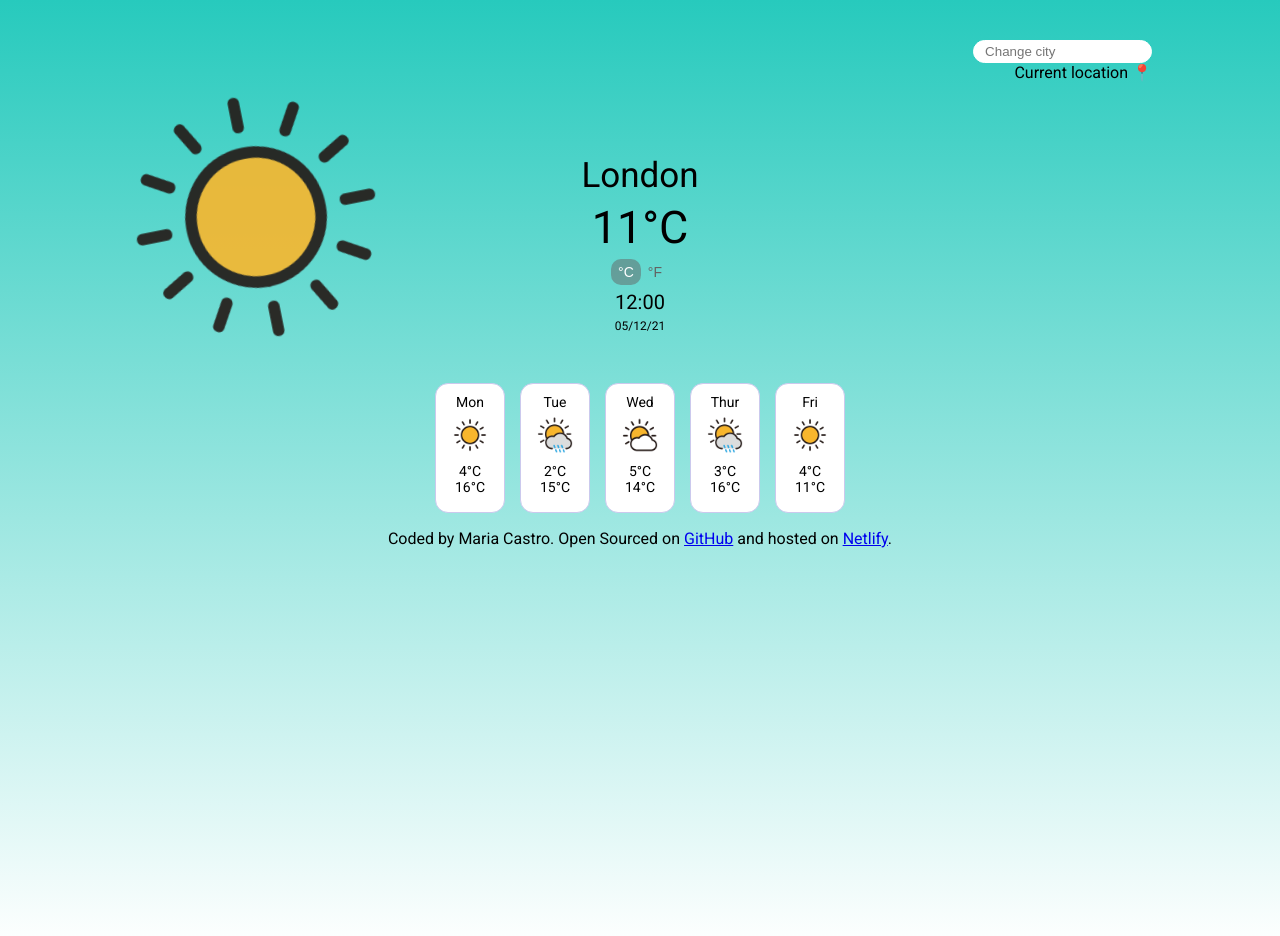
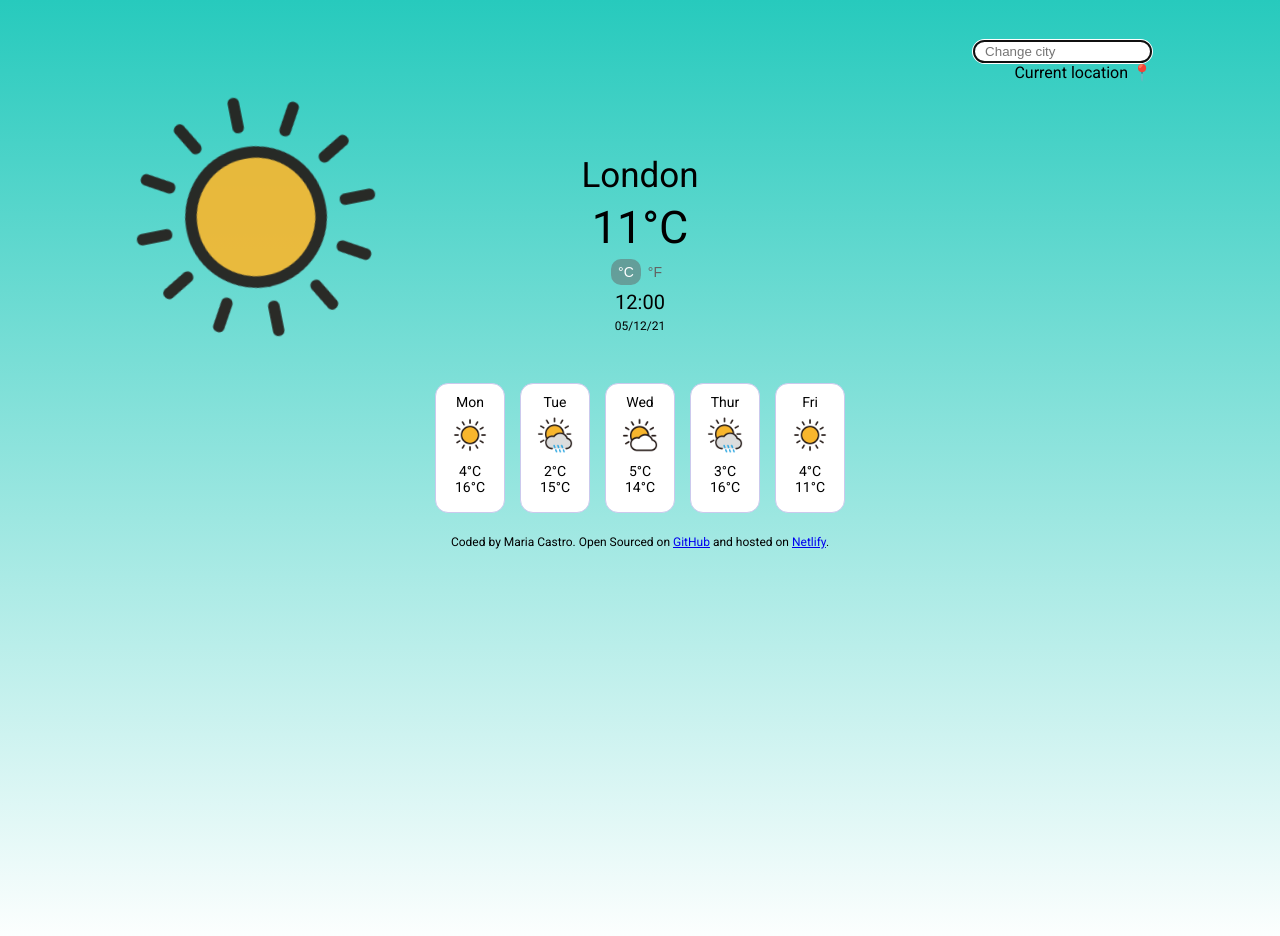
Before and after one commit to mariaalouisaa/Weather-App-React-, a React (Create React App) app: page / in a window 1280 px wide. Shown: the top 936 px of the page. Built offline with nearby package versions, Linux system fonts and the light colour scheme.

Commit message:
made footer smaller, added autofocus to search bar

```diff
--- a/src/App.js
+++ b/src/App.js
@@ -2,7 +2,7 @@ import "./App.css";
 import Search from "./Search";
 import Current from "./Current";
 import Forecast from "./Forecast";
-import Footer from "./Footter";
+import Footer from "./Footer";
 
 function App() {
   return (
--- /dev/null
+++ b/src/Footer.css
@@ -0,0 +1,4 @@
+p {
+  font-size: 12px;
+  padding-top: 10px;
+}
--- /dev/null
+++ b/src/Footer.js
@@ -0,0 +1,27 @@
+import "./Footer.css";
+
+export default function Footer() {
+  return (
+    <div classNmae="Footer">
+      <p>
+        Coded by Maria Castro. Open Sourced on{" "}
+        <a
+          href="https://github.com/mariaalouisaa/Weather-App-React-"
+          target="_blank"
+          rel="noreferrer"
+        >
+          GitHub
+        </a>{" "}
+        and hosted on{" "}
+        <a
+          href="https://jolly-kirch-7434c0.netlify.app/"
+          target="_blank"
+          rel="noreferrer"
+        >
+          Netlify
+        </a>
+        .
+      </p>
+    </div>
+  );
+}
--- a/src/Footter.js
+++ /dev/null
@@ -1,23 +0,0 @@
-export default function Footer() {
-  return (
-    <p>
-      Coded by Maria Castro. Open Sourced on{" "}
-      <a
-        href="https://github.com/mariaalouisaa/Weather-App-React-"
-        target="_blank"
-        rel="noreferrer"
-      >
-        GitHub
-      </a>{" "}
-      and hosted on{" "}
-      <a
-        href="https://jolly-kirch-7434c0.netlify.app/"
-        target="_blank"
-        rel="noreferrer"
-      >
-        Netlify
-      </a>
-      .
-    </p>
-  );
-}
--- a/src/Search.js
+++ b/src/Search.js
@@ -8,6 +8,7 @@ export default function Search() {
           type="text"
           placeholder="   Change city"
           className="search-bar"
+          autoFocus="on"
         />
       </form>
       <div href="#" className="current-link">
```
